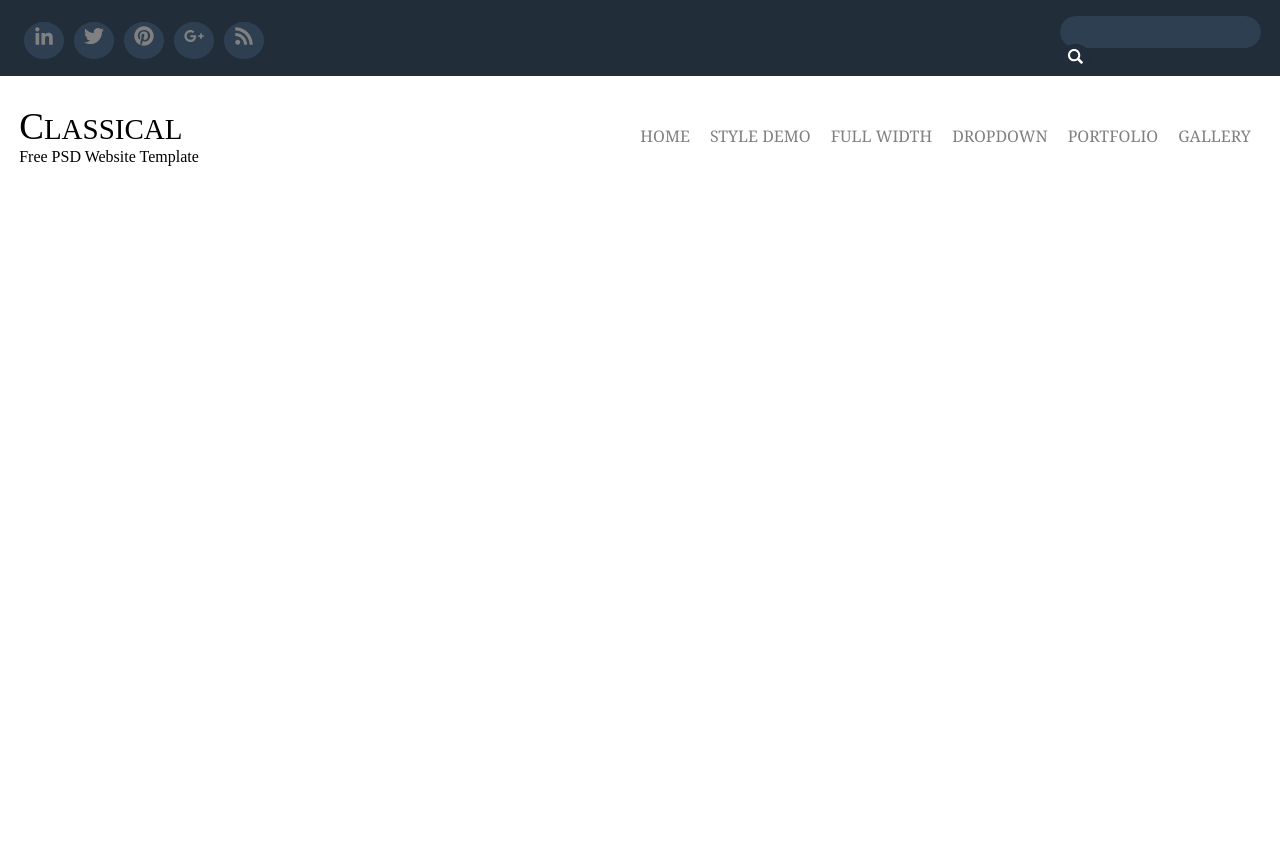
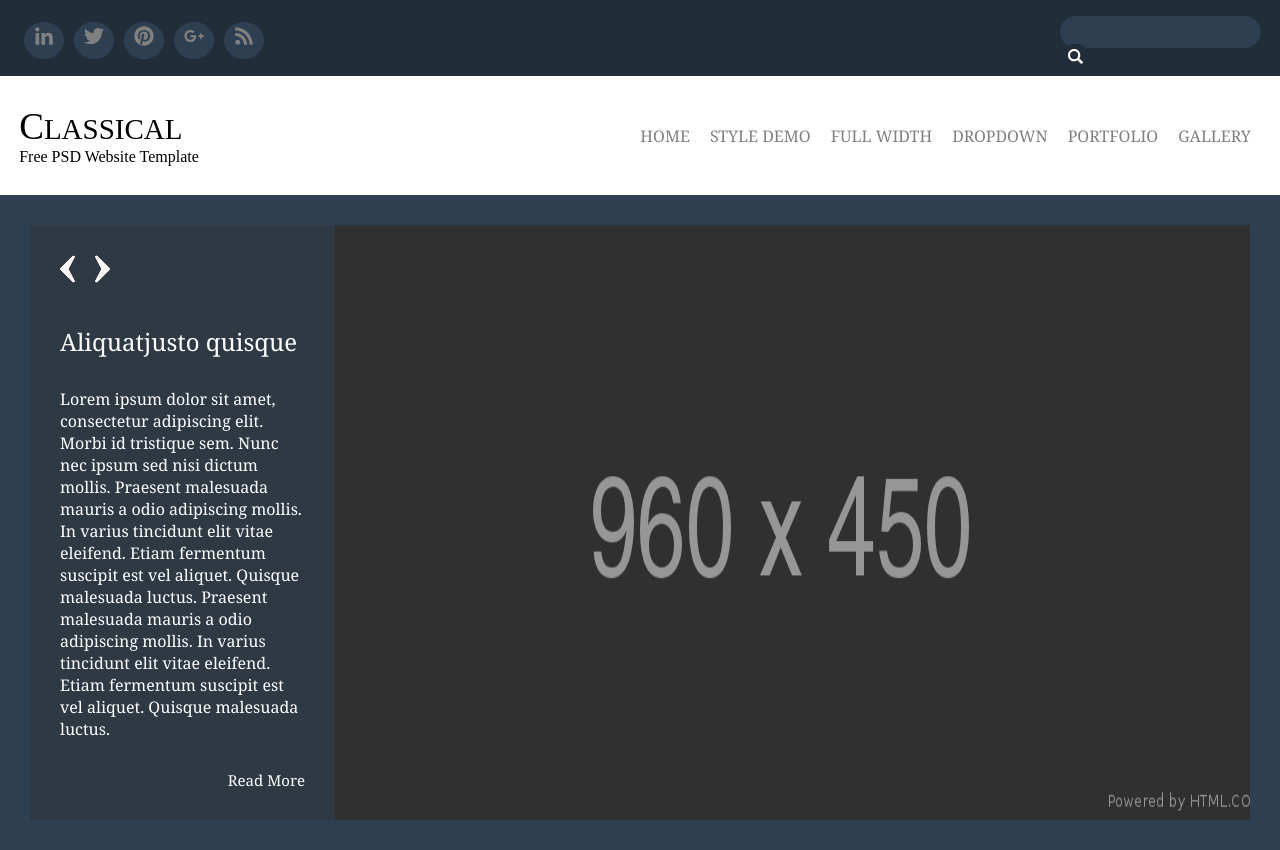
Before and after one commit to ArdiKrasniqi/PWWW19-20_Gr4, a plain HTML site: page index.html in a window 1280 px wide. Before the commit the page ends 800 px from the top, so only its background shows below. Drawn offline with Linux system fonts and the light colour scheme.

Commit message:
Add photoSlider section

```diff
--- a/css/style.css
+++ b/css/style.css
@@ -106,13 +106,88 @@ ul img {
     padding-top: 20px;
 }
 
-.nav2 > li > a {
+.nav2>li>a {
     text-decoration: none;
     padding: 10px;
     font-family: Georgia;
     color: gray;
 }
 
-.nav2 > li > a:hover {
+.nav2>li>a:hover {
     color: black;
 }
+
+#slider {
+    background-color: #2E3F51;
+    padding: 30px 0;
+}
+
+.photoSlider {
+    background-color: #2F3944;
+    display: grid;
+    grid-template-columns: 25% 75%;
+    margin: 0px 30px;
+}
+
+.rightImg {
+    height: 450px;
+    width: 960px;
+}
+
+.rightSide {
+    display: flex;
+    justify-content: center;
+    align-items: center;
+    overflow: hidden
+}
+
+.rightSide img {
+    flex-shrink: 0;
+    min-width: 100%;
+    min-height: 100%
+}
+
+.controlButtons {
+    padding-top: 0px;
+    padding-bottom: 40px;
+    width: 50px;
+}
+
+.control-back {
+    padding-right: 10px;
+}
+
+.control-next {
+    padding-left: 10px;
+}
+
+.leftSide {
+    padding: 30px;
+    color: white;
+    font-size: 15px;
+    font-family: Georgia;
+}
+
+.leftSide a {
+    color: white;
+    float: right;
+    text-decoration: none;
+}
+
+.sliderTitle {
+    margin: 30px 0px;
+    font-size: 24px;
+    font-style: normal;
+    font-weight: 50;
+}
+
+.sliderText {
+    font-size: 12pt;
+    /* font-style: normal; */
+    font-weight: 1;
+    font-family: Georgia;
+}
+
+#readMore {
+    margin-top: 30px;
+}
--- a/index.html
+++ b/index.html
@@ -1,5 +1,6 @@
 <!DOCTYPE html>
 <html lang="en">
+
 <head>
     <meta charset="UTF-8" />
     <meta name="viewport" content="width=device-width, initial-scale=1.0" />
@@ -11,24 +12,25 @@
 
 <body>
     <header>
+        <!-- First Navbar section -->
         <div class="wrapper">
             <div class="navbar">
                 <div class="icons">
                     <ul class="nav" id="socialIcons">
                         <li>
-                <a href="#"><img src="images/linkedin-in.svg"/></a>
+                            <a href="#"><img src="images/linkedin-in.svg" /></a>
                         </li>
                         <li>
-                <a href="#"><img src="images/twitter.svg"/></a>
+                            <a href="#"><img src="images/twitter.svg" /></a>
                         </li>
                         <li>
-                <a href="#"><img src="images/pinterest.svg"/></a>
+                            <a href="#"><img src="images/pinterest.svg" /></a>
                         </li>
                         <li>
-                <a href="#"><img src="images/google-plus-g.svg"/></a>
+                            <a href="#"><img src="images/google-plus-g.svg" /></a>
                         </li>
                         <li>
-                <a href="#"><img src="images/rss.svg"/></a>
+                            <a href="#"><img src="images/rss.svg" /></a>
                         </li>
                     </ul>
                 </div>
@@ -45,6 +47,7 @@
                 </div>
             </div>
 
+            <!-- First Navbar section -->
             <div class="secondaryBar">
                 <div class="logo">
                     <p id="classicalLogo">CLASSICAL</p>
@@ -75,8 +78,39 @@
             </div>
         </div>
     </header>
+
     <article>
-      <section id="carousel"></section>
+        <div id="slider">
+            <div class="photoSlider">
+                <!-- Side Text first div -->
+                <div class="leftSide">
+
+                    <div class="controlButtons">
+
+                        <a class="control-next" href="#">
+                            <span><img src="images/chevron-right.png"/></span>
+                        </a>
+                        <a class="control-back" href="#">
+                            <span><img src="images/chevron-left.png"/></span>
+                        </a>
+                    </div>
+                    <p class="sliderTitle">Aliquatjusto quisque</p>
+                    <p class="sliderText">Lorem ipsum dolor sit amet, consectetur adipiscing elit. Morbi id tristique sem. Nunc nec ipsum sed nisi dictum mollis. Praesent malesuada mauris a odio adipiscing mollis. In varius tincidunt elit vitae eleifend. Etiam fermentum suscipit
+                        est vel aliquet. Quisque malesuada luctus. Praesent malesuada mauris a odio adipiscing mollis. In varius tincidunt elit vitae eleifend. Etiam fermentum suscipit est vel aliquet. Quisque malesuada luctus.</p>
+                    <a href="#" id="readMore">Read More</a>
+
+                </div>
+
+                <!-- left photo second div -->
+                <div class="rightSide">
+                    <img class="rightImg" src="images/960x450.png" alt="">
+
+                </div>
+
+
+            </div>
+
+        </div>
 
         <section id="quote"></section>
 
@@ -86,4 +120,5 @@
     </article>
     <footer></footer>
 </body>
+
 </html>
```
Also changed, not shown: images/960x450.png (added), images/chevron-left.png (added), images/chevron-right.png (added). Lines whose indentation alone changed are shown as unchanged.
